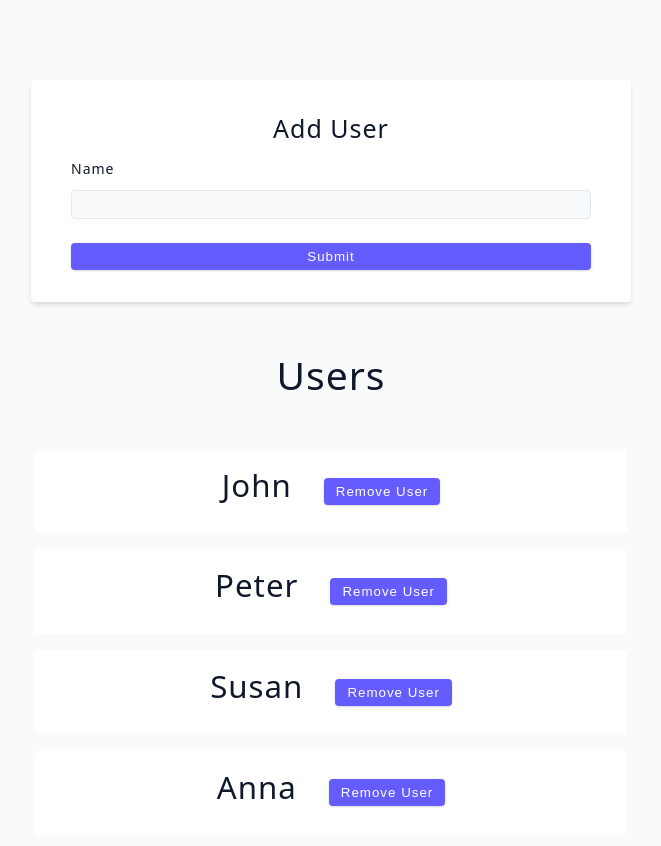
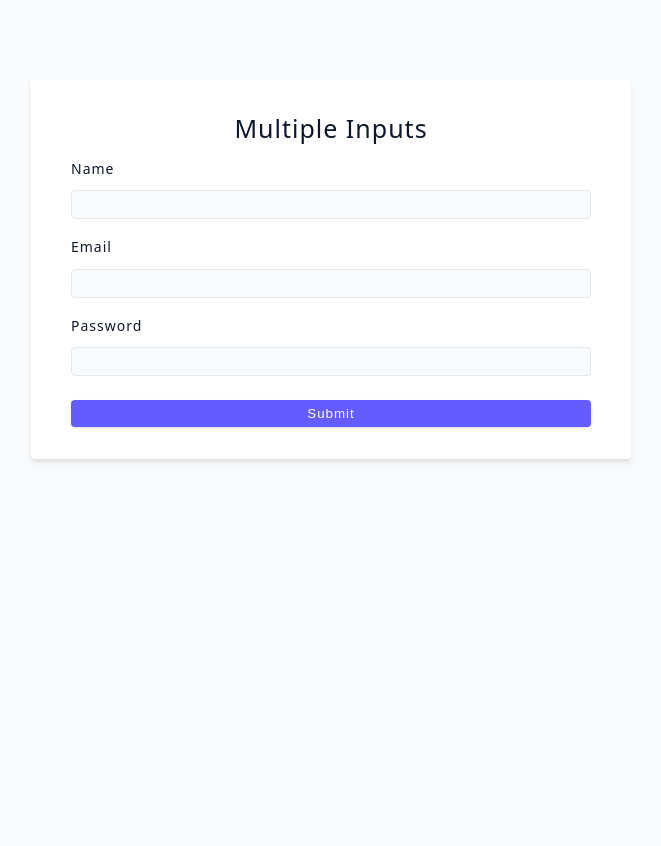
Before and after one commit to Crossroads30/advanced-react, a React (Vite) app: page / in a window 1280 px wide. Shown: the top 846 px of the page, without its empty margins (309-970 px from the left). After the commit the page ends 800 px from the top, so only its background shows below. Built offline with nearby package versions, Linux system fonts and the light colour scheme.

Commit message:
feat: add multiple inputs with dynamic object keys

```diff
--- a/src/App.jsx
+++ b/src/App.jsx
@@ -1,4 +1,4 @@
-import Starter from './tutorial/06-forms/starter/02-user-challenge'
+import Starter from './tutorial/06-forms/starter/03-multiple-inputs'
 
 
 function App() {
--- a/src/tutorial/06-forms/starter/03-multiple-inputs.jsx
+++ b/src/tutorial/06-forms/starter/03-multiple-inputs.jsx
@@ -1,28 +1,66 @@
+import { useState } from 'react'
+
 const MultipleInputs = () => {
+	const [user, setUser] = useState({
+		name: '',
+		email: '',
+		password: '',
+	})
+
+	const handleChange = e => {
+		// console.log(e.target.name)
+		// console.log(e.target.value)
+		setUser({ ...user, [e.target.name]: e.target.value }) //dynamic object keys, we enter it with '[]'(it is not an array!!!), it refers to 'name' prop in every input below
+	}
+	const handleSubmit = e => {
+		e.preventDefault()
+		console.log(user)
+	}
 	return (
 		<div>
-      <form className='form'>
+			<form className='form' onSubmit={handleSubmit}>
 				<h4>Multiple Inputs</h4>
 				{/* name */}
 				<div className='form-row'>
 					<label htmlFor='name' className='form-label'>
 						name
 					</label>
-          <input type='text' className='form-input' id='name' />
+					<input
+						type='text'
+						className='form-input'
+						id='name'
+						value={user.name}
+						onChange={handleChange}
+						name='name'
+					/>
 				</div>
 				{/* email */}
 				<div className='form-row'>
 					<label htmlFor='email' className='form-label'>
 						Email
 					</label>
-          <input type='email' className='form-input' id='email' />
+					<input
+						type='email'
+						className='form-input'
+						id='email'
+						value={user.email}
+						onChange={handleChange}
+						name='email'
+					/>
 				</div>
 				{/* email */}
 				<div className='form-row'>
 					<label htmlFor='password' className='form-label'>
 						Password
 					</label>
-          <input type='password' className='form-input' id='password' />
+					<input
+						type='password'
+						className='form-input'
+						id='password'
+						value={user.password}
+						onChange={handleChange}
+						name='password'
+					/>
 				</div>
 
 				<button type='submit' className='btn btn-block'>
@@ -30,6 +68,6 @@
 				</button>
 			</form>
 		</div>
-  );
-};
-export default MultipleInputs;
+	)
+}
+export default MultipleInputs
```
Lines whose indentation alone changed are shown as unchanged.
